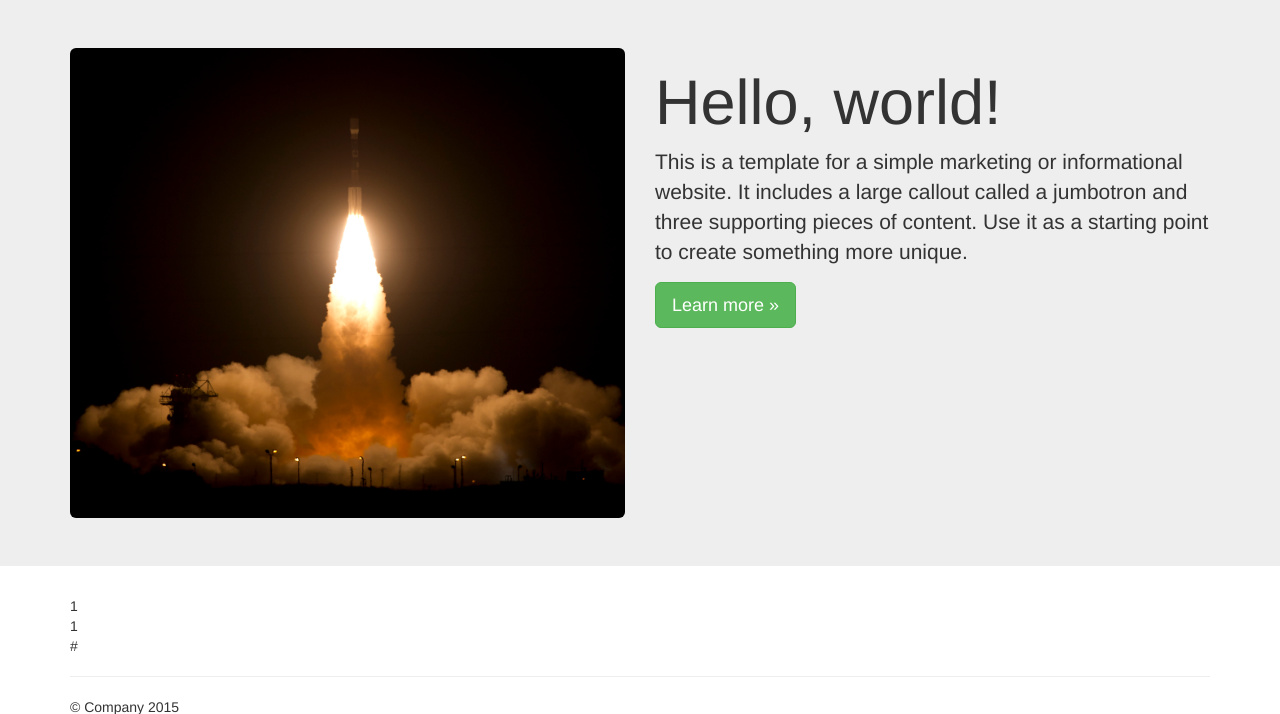
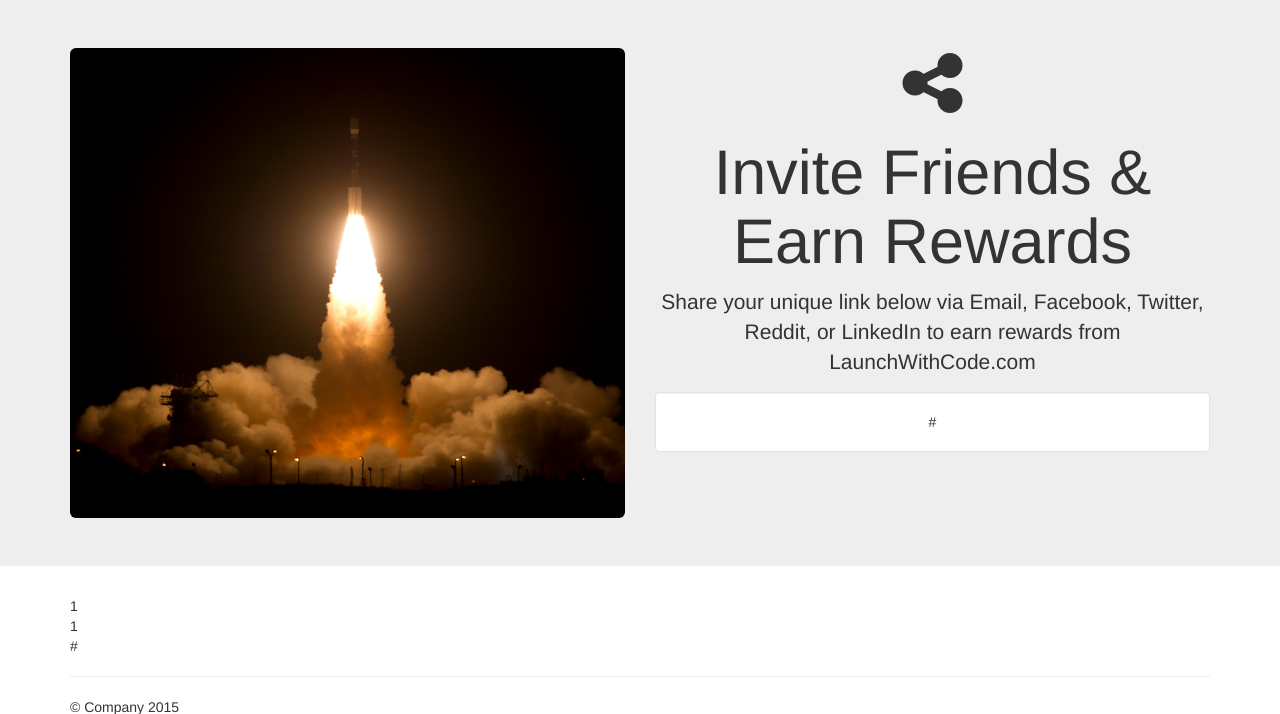
Before and after one commit to leoChristofoli/django_LaunchWithCode, a Django app: template 16p27/scr/templates/share.html in a window 1280 px wide. Shown: the part 52-766 px from the top of the page. Run offline with Django 3.2, Linux system fonts and the light colour scheme; the template is opened without the code that fills it: most values are stand-ins (such as "Sample title", 1, 10 or a date in 2020); parts of the project's set-up code (start-up, migrations or seed data) failed here and were passed over; some libraries are stand-ins or nearby versions.

Commit message:
17 - 15-04-27 unfinished

```diff
--- a/16p27/scr/templates/base.html
+++ b/16p27/scr/templates/base.html
@@ -20,6 +20,7 @@
 
   -->
    <link href="{% static 'css/bootstrap.min.css' %}" rel="stylesheet">
+   <link href="https://maxcdn.bootstrapcdn.com/font-awesome/4.3.0/css/font-awesome.min.css" rel="stylesheet" />
 
     <!-- Custom styles for this template
     <link href="http://getbootstrap.com/examples/jumbotron/jumbotron.css" rel="stylesheet">-->
--- a/16p27/scr/templates/share.html
+++ b/16p27/scr/templates/share.html
@@ -16,10 +16,11 @@
     <div class="jumbotron">
       <div class="container">
       <div class='row'>
-        <div class='col-md-6 pull-right'>
-          <h1>Hello, world!</h1>
-          <p>This is a template for a simple marketing or informational website. It includes a large callout called a jumbotron and three supporting pieces of content. Use it as a starting point to create something more unique.</p>
-          <p><a class="btn btn-success btn-lg" role="button">Learn more &raquo;</a></p>
+        <div class='col-md-6 pull-right' style="text-align:center;">
+          <i class="fa fa-share-alt fa-5x"></i>
+          <h1>Invite Friends &amp; Earn Rewards</h1>
+          <p>Share your unique link below via Email, Facebook, Twitter, Reddit, or LinkedIn to earn rewards from LaunchWithCode.com</p>
+          <div class="well" style='background-color:white;'>{{ ref_url }}</div>
         </div>
         <div class='col-md-6 pull-left'>
           <img src="{% static 'img/launch.jpg' %}" class='img-responsive img-rounded' />
```
Also changed, not shown: 10 other files.
